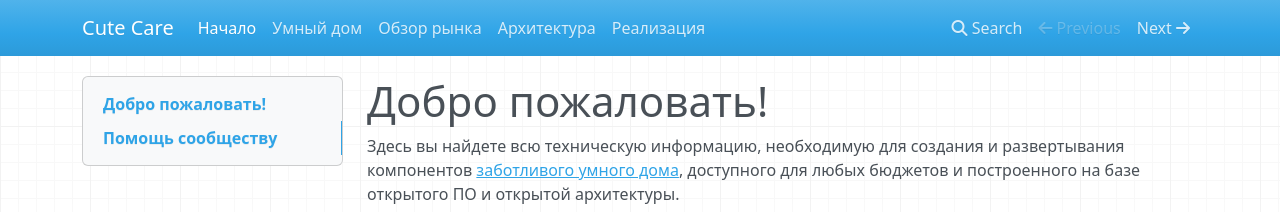
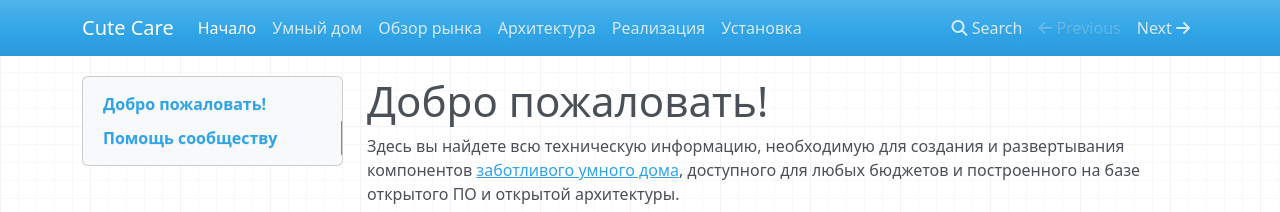
Before and after one commit to cutecare/cutecare-docs, an MkDocs documentation site: the page built from docs/index.md, in a window 1280 px wide. Shown: the top 212 px of the page. Built offline with MkDocs 1.6.1, drawn with Linux system fonts in a browser that asks for light colours; nearby versions of some CDN libraries; old or Windows-style settings are respelled for this version of MkDocs.

Commit message:
Update mkdocs.yml

```diff
--- a/mkdocs.yml
+++ b/mkdocs.yml
@@ -6,3 +6,4 @@ pages:
     - 'Обзор рынка': 'Обзор рынка.md'
     - 'Архитектура': 'Архитектура.md'
     - 'Реализация': 'Реализация.md'
+    - 'Установка': 'Установка.md'
```
